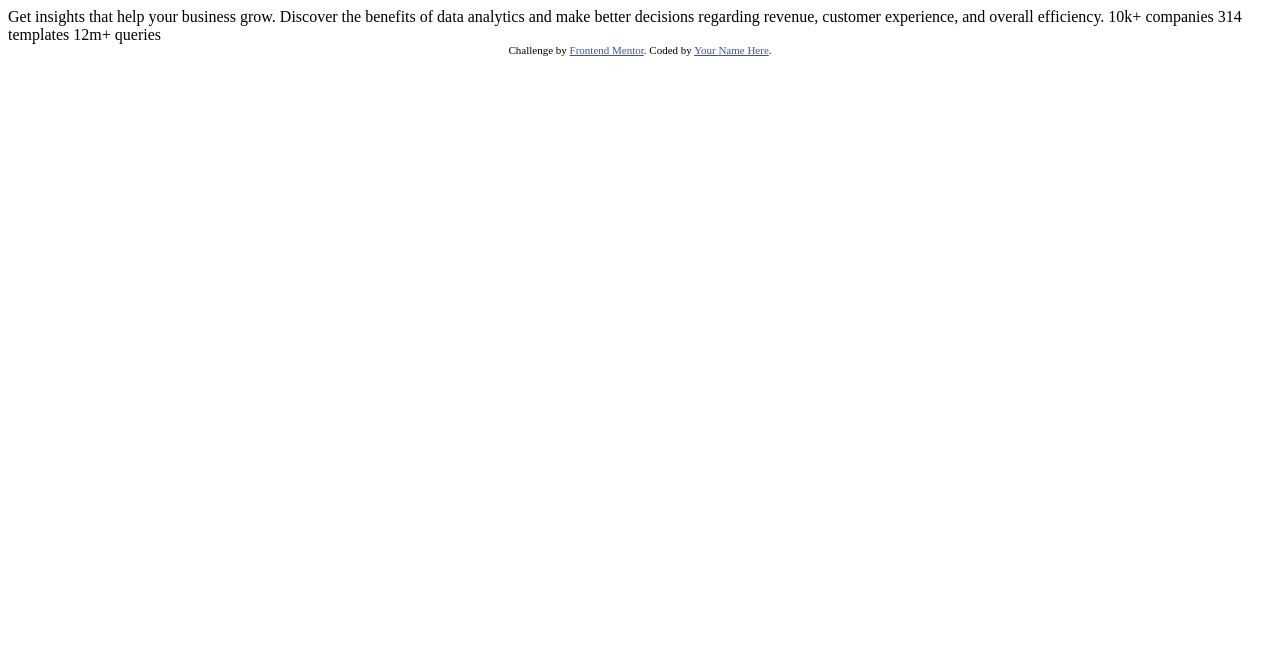
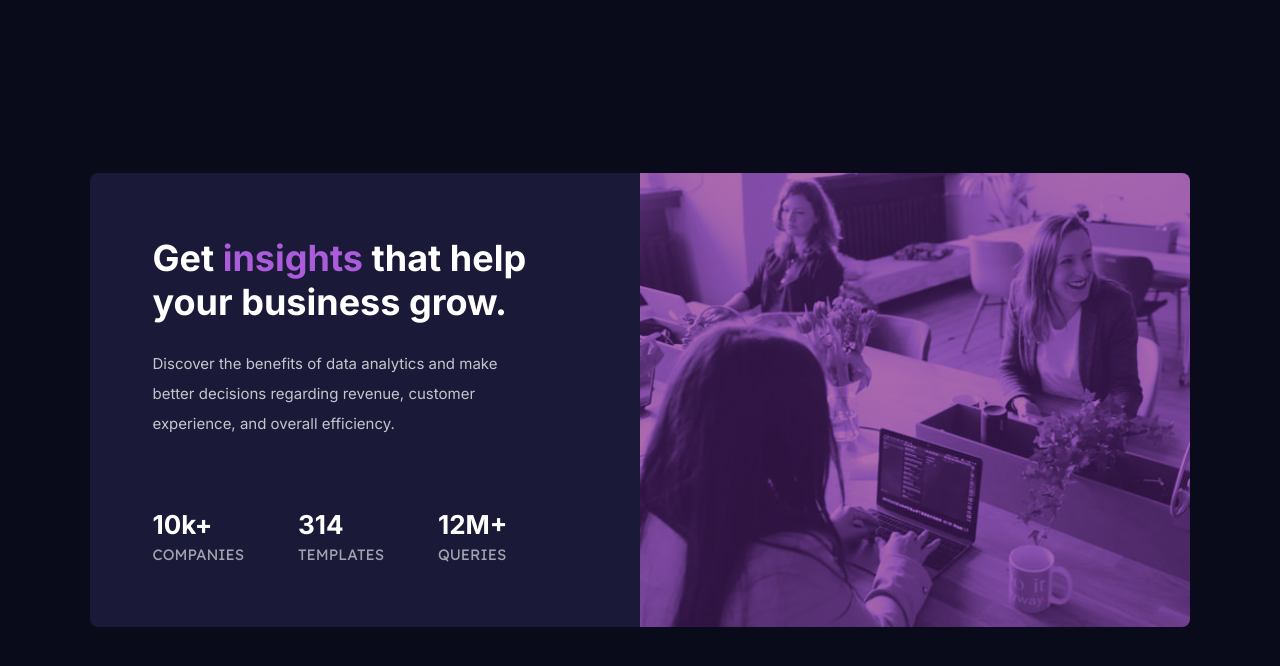
Before and after one commit to tomu123/Stats-preview-card-component, a plain HTML site: page index.html in a window 1280 px wide. Drawn offline with Linux system fonts and the light colour scheme.

Commit message:
Solution Desktop

```diff
--- /dev/null
+++ b/CSS/styles.css
@@ -0,0 +1,84 @@
+body {
+    background-color: hsl(233, 47%, 7%);
+    display: flex;
+    justify-content: center;
+    align-items: center;
+    height: 100vh;
+    margin: 0;
+    font-size: 15px;
+}
+
+h1, .numbers {
+    color: hsl(0, 0%, 100%);
+    font-family: 'Inter', sans-serif;
+    font-weight: 700;
+    margin-top: 0;
+}
+
+h1 {
+    font-size: 36px;
+}
+
+p {
+    color: hsla(0, 0%, 100%, 0.75);
+    font-family: 'Inter', sans-serif;
+    font-weight: 400;
+    margin:0 0 70px;
+    line-height: 2;
+}
+
+img {
+    border-bottom-right-radius: 8px;
+    border-top-right-radius: 8px;
+    filter: invert(28%) sepia(48%) saturate(460%) hue-rotate(232deg) brightness(64%) contrast(130%);
+}
+
+.accent {
+    color: hsl(277, 64%, 61%);
+}
+
+.stats :not(.numbers) {
+    color: hsla(0, 0%, 100%, 0.6);
+    font-family: 'Lexend Deca', sans-serif;
+    font-weight: 400;
+    text-transform: uppercase;
+}
+
+.stats-card {
+    display: flex;
+    width: 1100px;
+    background-color: hsl(244, 38%, 16%);
+    border-radius: 8px;
+}
+
+.stats-card > *{
+    flex: 1;
+}
+
+.data {
+    display: flex;
+    justify-content: space-between;
+}
+
+.content-box {
+    display: flex;
+    justify-content: center;
+    align-items: center;
+}
+
+.content {
+    display: flex;
+    flex-direction: column;
+    justify-content: center;
+    width: 70%;
+    margin-right: 40px;
+}
+
+.content > :not(h1) {
+    margin-right: 30px;
+}
+
+.numbers {
+    font-size: 26px;
+    margin-bottom: 5px;
+}
--- a/index.html
+++ b/index.html
@@ -1,33 +1,50 @@
 <!DOCTYPE html>
 <html lang="en">
-<head>
-  <meta charset="UTF-8">
-  <meta name="viewport" content="width=device-width, initial-scale=1.0"> <!-- displays site properly based on user's device -->
+  <head>
+    <meta charset="UTF-8" />
+    <meta name="viewport" content="width=device-width, initial-scale=1.0" />
+    <!-- displays site properly based on user's device -->
 
-  <link rel="icon" type="image/png" sizes="32x32" href="./images/favicon-32x32.png">
+    <link
+      rel="icon"
+      type="image/png"
+      sizes="32x32"
+      href="./images/favicon-32x32.png"
+    />
+    <link rel="stylesheet" href="CSS\styles.css">
+    <title>Frontend Mentor | Stats preview card component</title>
+    <link rel="preconnect" href="https://fonts.gstatic.com">
+    <link href="https://fonts.googleapis.com/css2?family=Inter:wght@400;700&family=Lexend+Deca&display=swap" rel="stylesheet">
 
-  <title>Frontend Mentor | Stats preview card component</title>
+  </head>
 
-  <!-- Feel free to remove these styles or customise in your own stylesheet 👍 -->
-  <style>
-    .attribution { font-size: 11px; text-align: center; }
-    .attribution a { color: hsl(228, 45%, 44%); }
-  </style>
-</head>
-<body>
+  <body>
+    <div class="stats-card">
+      <div class="content-box">
+        <div class="content">
+          <h1>Get <span class="accent">insights</span> that help your business grow.</h1>
+          <p>
+            Discover the benefits of data analytics and make better decisions
+            regarding revenue, customer experience, and overall efficiency.
+          </p>
+          <div class="data">
+            <div class="stats">
+              <div class="numbers">10k+</div>
+              <div>companies</div>
+            </div>
+            <div class="stats">
+              <div class="numbers">314</div>
+              <div>templates</div>
+            </div>
+            <div class="stats">
+              <div class="numbers">12M+</div>
+              <div>queries</div>
+            </div>
+          </div>
+        </div>
+      </div>
 
-  Get insights that help your business grow.
-
-  Discover the benefits of data analytics and make better decisions regarding revenue, customer
-  experience, and overall efficiency.
-
-  10k+ companies
-  314 templates
-  12m+ queries
-
-  <div class="attribution">
-    Challenge by <a href="https://www.frontendmentor.io?ref=challenge" target="_blank">Frontend Mentor</a>.
-    Coded by <a href="#">Your Name Here</a>.
-  </div>
-</body>
+      <img src="images\image-header-desktop.jpg" alt="card image">
+    </div>
+  </body>
 </html>
```
